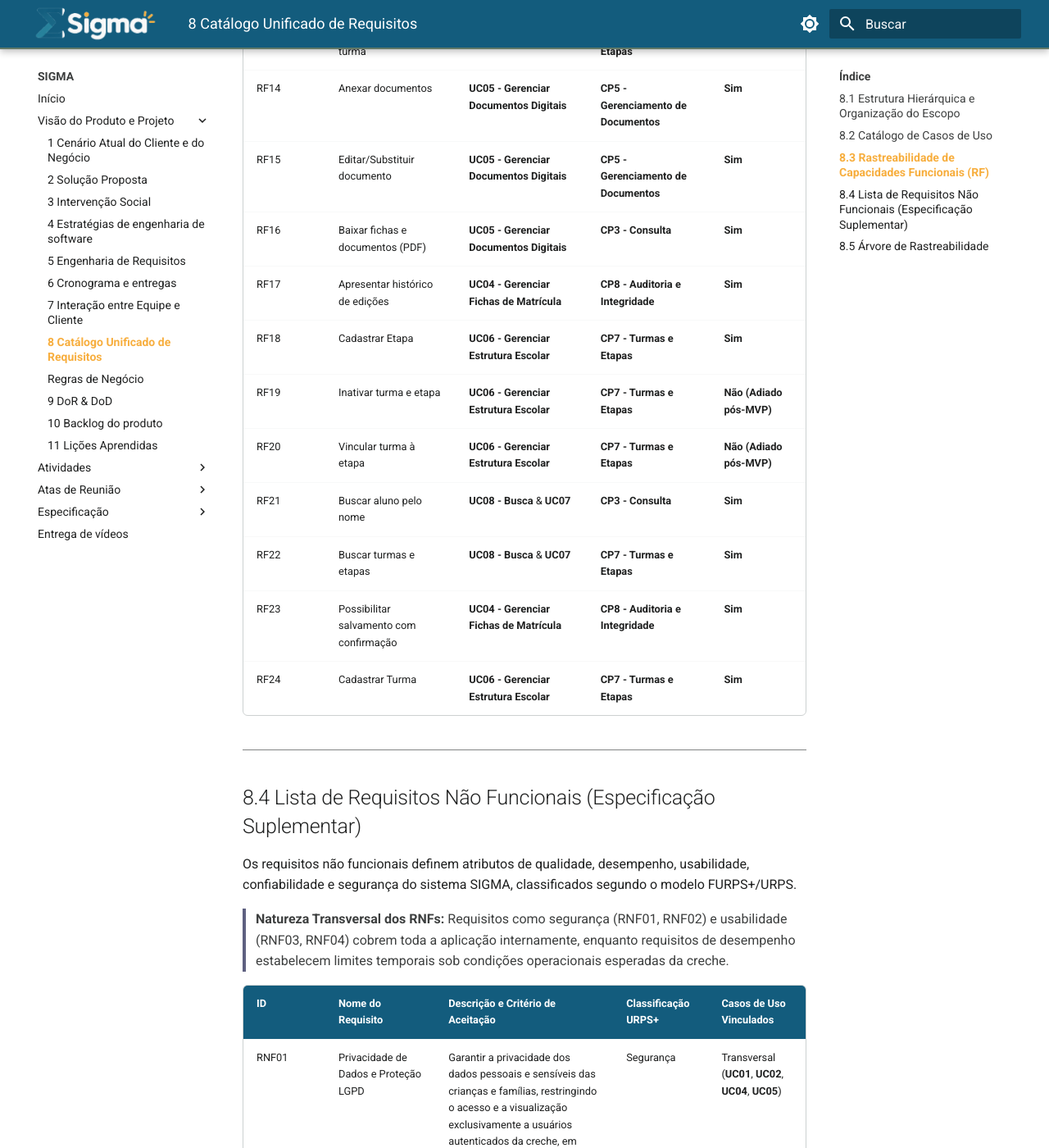
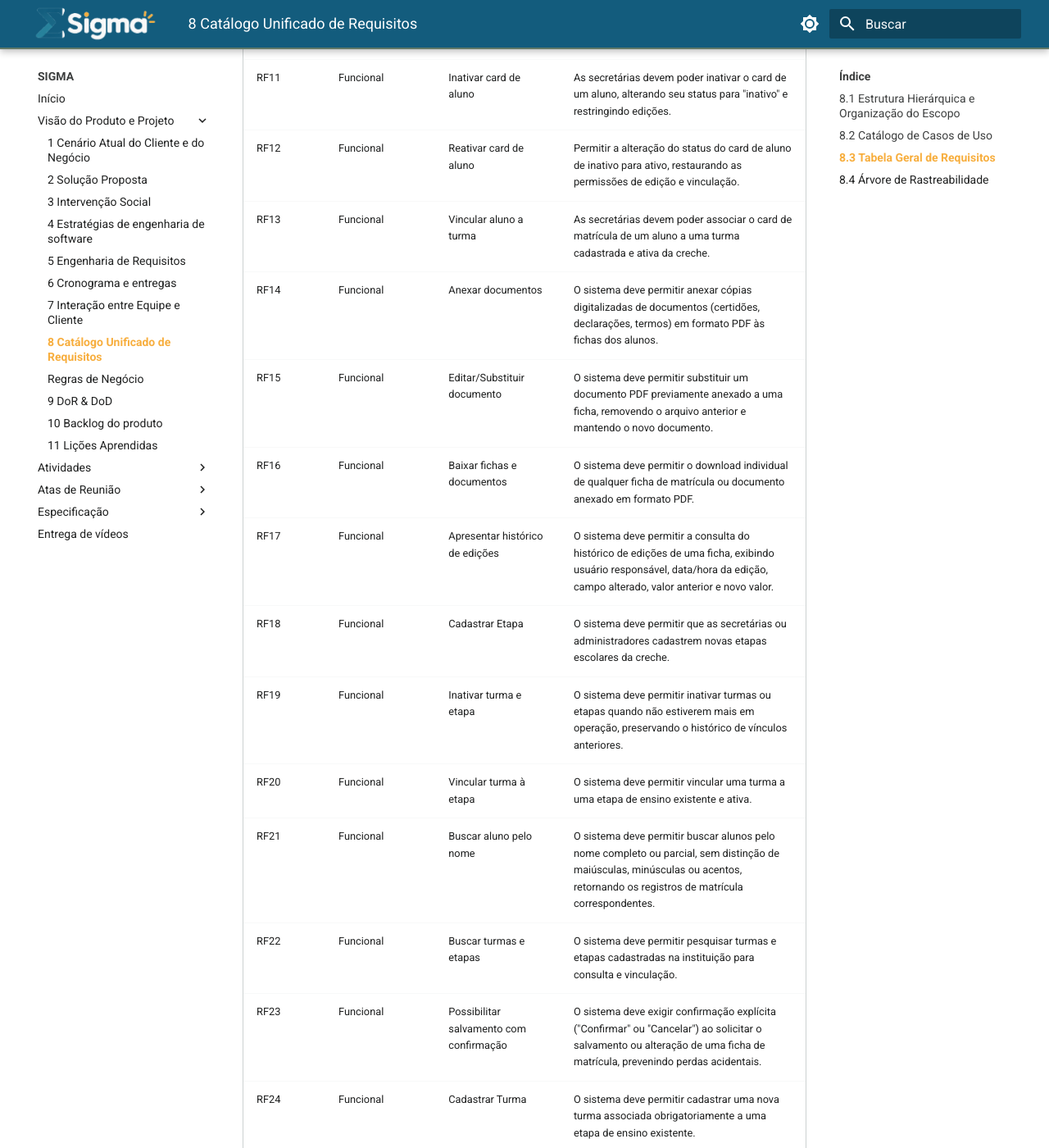
Before and after one commit to mdsreq-fga-unb/REQ-2026.2-T01-Sigma, an MkDocs documentation site: the page built from docs/doc-visao/8_requisitos.md, in a window 1280 px wide and 1400 px high, scrolled down 6670 px. Shown: the whole window at 82% size. Built offline with MkDocs 1.6.1 and Material for MkDocs 9.7.7, drawn with Linux system fonts in a browser that asks for light colours; some of the changed text lies outside the part shown.

Commit message:
feat(docs): unifica tabela geral de requisitos vinculada aos chips dos cards

```diff
--- a/docs/doc-visao/8_requisitos.md
+++ b/docs/doc-visao/8_requisitos.md
@@ -429,63 +429,52 @@
 ---
 
 <span id="83-rastreabilidade-dos-requisitos-funcionais-aos-casos-de-uso"></span>
-## 8.3 Rastreabilidade de Capacidades Funcionais (RF)
+<span id="82-lista-de-requisitos-nao-funcionais-especificacao-suplementar"></span>
+## 8.3 Tabela Geral de Requisitos
 
-A tabela a seguir relaciona as capacidades funcionais do sistema aos respectivos Casos de Uso, Características do Produto (CP) e ao planejamento de entrega do MVP:
+A tabela a seguir consolida as especificações de todos os requisitos funcionais e não funcionais do sistema:
 
-| ID | Capacidade / Funcionalidade | Caso de Uso | Característica (CP) | Entrega MVP |
-| :--- | :--- | :--- | :--- | :--- |
-| <span id="req-rf01" class="rf-anchor">RF01</span> | Disponibilizar quadro de avisos | [UC03 - Gerenciar Quadro de Avisos](casos-uso/uc03.md) | [CP6 - Avisos Rápidos](2_solucao.md#23-caracteristicas-de-produto) | [Não (Pós-MVP)](10_backlog.md#102-priorizacao-do-backlog-e-mvp) |
-| <span id="req-rf02" class="rf-anchor">RF02</span> | Lançar avisos | [UC03 - Gerenciar Quadro de Avisos](casos-uso/uc03.md) | [CP6 - Avisos Rápidos](2_solucao.md#23-caracteristicas-de-produto) | [Não (Pós-MVP)](10_backlog.md#102-priorizacao-do-backlog-e-mvp) |
-| <span id="req-rf03" class="rf-anchor">RF03</span> | Exibir avisos | [UC03 - Gerenciar Quadro de Avisos](casos-uso/uc03.md) | [CP6 - Avisos Rápidos](2_solucao.md#23-caracteristicas-de-produto) | [Não (Pós-MVP)](10_backlog.md#102-priorizacao-do-backlog-e-mvp) |
-| <span id="req-rf04" class="rf-anchor">RF04</span> | Apagar avisos | [UC03 - Gerenciar Quadro de Avisos](casos-uso/uc03.md) | [CP6 - Avisos Rápidos](2_solucao.md#23-caracteristicas-de-produto) | [Não (Pós-MVP)](10_backlog.md#102-priorizacao-do-backlog-e-mvp) |
-| <span id="req-rf05" class="rf-anchor">RF05</span> | Cadastrar Usuários | [UC02 - Gerenciar Usuários Administrativos](casos-uso/uc02.md) | [CP4 - Controle de Acesso](2_solucao.md#23-caracteristicas-de-produto) | [Sim](10_backlog.md#102-priorizacao-do-backlog-e-mvp) |
-| <span id="req-rf06" class="rf-anchor">RF06</span> | Realizar login | [UC01 - Gerenciar Autenticação](casos-uso/uc01.md) | [CP4 - Controle de Acesso](2_solucao.md#23-caracteristicas-de-produto) | [Sim](10_backlog.md#102-priorizacao-do-backlog-e-mvp) |
-| <span id="req-rf07" class="rf-anchor">RF07</span> | Realizar logout | [UC01 - Gerenciar Autenticação](casos-uso/uc01.md) | [CP4 - Controle de Acesso](2_solucao.md#23-caracteristicas-de-produto) | [Sim](10_backlog.md#102-priorizacao-do-backlog-e-mvp) |
-| <span id="req-rf08" class="rf-anchor">RF08</span> | Cadastrar card de aluno | [UC04 - Gerenciar Fichas de Matrícula](casos-uso/uc04.md) | [CP1 - Cards de Matrícula](2_solucao.md#23-caracteristicas-de-produto) | [Sim](10_backlog.md#102-priorizacao-do-backlog-e-mvp) |
-| <span id="req-rf09" class="rf-anchor">RF09</span> | Preenchimento de fichas | [UC04 - Gerenciar Fichas de Matrícula](casos-uso/uc04.md) | [CP1 - Cards de Matrícula](2_solucao.md#23-caracteristicas-de-produto) | [Sim](10_backlog.md#102-priorizacao-do-backlog-e-mvp) |
-| <span id="req-rf10" class="rf-anchor">RF10</span> | Editar fichas do card | [UC04 - Gerenciar Fichas de Matrícula](casos-uso/uc04.md) | [CP2 - Edição e Atualização](2_solucao.md#23-caracteristicas-de-produto) | [Sim](10_backlog.md#102-priorizacao-do-backlog-e-mvp) |
-| <span id="req-rf11" class="rf-anchor">RF11</span> | Inativar card de aluno | [UC04 - Gerenciar Fichas de Matrícula](casos-uso/uc04.md) | [CP2 - Edição e Atualização](2_solucao.md#23-caracteristicas-de-produto) | [Não (Adiado pós-MVP)](10_backlog.md#102-priorizacao-do-backlog-e-mvp) |
-| <span id="req-rf12" class="rf-anchor">RF12</span> | Reativar card de aluno | [UC04 - Gerenciar Fichas de Matrícula](casos-uso/uc04.md) | [CP2 - Edição e Atualização](2_solucao.md#23-caracteristicas-de-produto) | [Não (Adiado pós-MVP)](10_backlog.md#102-priorizacao-do-backlog-e-mvp) |
-| <span id="req-rf13" class="rf-anchor">RF13</span> | Vincular aluno a turma | [UC07 - Alocar Alunos](casos-uso/uc07.md) | [CP7 - Turmas e Etapas](2_solucao.md#23-caracteristicas-de-produto) | [Sim](10_backlog.md#102-priorizacao-do-backlog-e-mvp) |
-| <span id="req-rf14" class="rf-anchor">RF14</span> | Anexar documentos | [UC05 - Gerenciar Documentos Digitais](casos-uso/uc05.md) | [CP5 - Gerenciamento de Documentos](2_solucao.md#23-caracteristicas-de-produto) | [Sim](10_backlog.md#102-priorizacao-do-backlog-e-mvp) |
-| <span id="req-rf15" class="rf-anchor">RF15</span> | Editar/Substituir documento | [UC05 - Gerenciar Documentos Digitais](casos-uso/uc05.md) | [CP5 - Gerenciamento de Documentos](2_solucao.md#23-caracteristicas-de-produto) | [Sim](10_backlog.md#102-priorizacao-do-backlog-e-mvp) |
-| <span id="req-rf16" class="rf-anchor">RF16</span> | Baixar fichas e documentos (PDF) | [UC05 - Gerenciar Documentos Digitais](casos-uso/uc05.md) | [CP3 - Consulta](2_solucao.md#23-caracteristicas-de-produto) | [Sim](10_backlog.md#102-priorizacao-do-backlog-e-mvp) |
-| <span id="req-rf17" class="rf-anchor">RF17</span> | Apresentar histórico de edições | [UC04 - Gerenciar Fichas de Matrícula](casos-uso/uc04.md) | [CP8 - Auditoria e Integridade](2_solucao.md#23-caracteristicas-de-produto) | [Sim](10_backlog.md#102-priorizacao-do-backlog-e-mvp) |
-| <span id="req-rf18" class="rf-anchor">RF18</span> | Cadastrar Etapa | [UC06 - Gerenciar Estrutura Escolar](casos-uso/uc06.md) | [CP7 - Turmas e Etapas](2_solucao.md#23-caracteristicas-de-produto) | [Sim](10_backlog.md#102-priorizacao-do-backlog-e-mvp) |
-| <span id="req-rf19" class="rf-anchor">RF19</span> | Inativar turma e etapa | [UC06 - Gerenciar Estrutura Escolar](casos-uso/uc06.md) | [CP7 - Turmas e Etapas](2_solucao.md#23-caracteristicas-de-produto) | [Não (Adiado pós-MVP)](10_backlog.md#102-priorizacao-do-backlog-e-mvp) |
-| <span id="req-rf20" class="rf-anchor">RF20</span> | Vincular turma à etapa | [UC06 - Gerenciar Estrutura Escolar](casos-uso/uc06.md) | [CP7 - Turmas e Etapas](2_solucao.md#23-caracteristicas-de-produto) | [Não (Adiado pós-MVP)](10_backlog.md#102-priorizacao-do-backlog-e-mvp) |
-| <span id="req-rf21" class="rf-anchor">RF21</span> | Buscar aluno pelo nome | [UC08 - Busca](casos-uso/uc08.md) & [UC07](casos-uso/uc07.md) | [CP3 - Consulta](2_solucao.md#23-caracteristicas-de-produto) | [Sim](10_backlog.md#102-priorizacao-do-backlog-e-mvp) |
-| <span id="req-rf22" class="rf-anchor">RF22</span> | Buscar turmas e etapas | [UC08 - Busca](casos-uso/uc08.md) & [UC07](casos-uso/uc07.md) | [CP7 - Turmas e Etapas](2_solucao.md#23-caracteristicas-de-produto) | [Sim](10_backlog.md#102-priorizacao-do-backlog-e-mvp) |
-| <span id="req-rf23" class="rf-anchor">RF23</span> | Possibilitar salvamento com confirmação | [UC04 - Gerenciar Fichas de Matrícula](casos-uso/uc04.md) | [CP8 - Auditoria e Integridade](2_solucao.md#23-caracteristicas-de-produto) | [Sim](10_backlog.md#102-priorizacao-do-backlog-e-mvp) |
-| <span id="req-rf24" class="rf-anchor">RF24</span> | Cadastrar Turma | [UC06 - Gerenciar Estrutura Escolar](casos-uso/uc06.md) | [CP7 - Turmas e Etapas](2_solucao.md#23-caracteristicas-de-produto) | [Sim](10_backlog.md#102-priorizacao-do-backlog-e-mvp) |
-
----
-
-<span id="82-lista-de-requisitos-nao-funcionais-especificacao-suplementar"></span>
-## 8.4 Lista de Requisitos Não Funcionais (Especificação Suplementar)
-
-Os requisitos não funcionais definem atributos de qualidade, desempenho, usabilidade, confiabilidade e segurança do sistema SIGMA, classificados segundo o modelo FURPS+/URPS.
-
-> **Natureza Transversal dos RNFs:** Requisitos como segurança (RNF01, RNF02) e usabilidade (RNF03, RNF04) cobrem toda a aplicação internamente, enquanto requisitos de desempenho estabelecem limites temporais sob condições operacionais esperadas da creche.
-
-| ID | Nome do Requisito | Descrição e Critério de Aceitação | Classificação URPS+ | Casos de Uso Vinculados |
-| :--- | :--- | :--- | :--- | :--- |
-| <span id="req-rnf01" class="rf-anchor">RNF01</span> | Privacidade de Dados e Proteção LGPD | Garantir a privacidade dos dados pessoais e sensíveis das crianças e famílias, restringindo o acesso e a visualização exclusivamente a usuários autenticados da creche, em conformidade com a LGPD. | Segurança | Transversal ([UC01](casos-uso/uc01.md), [UC02](casos-uso/uc02.md), [UC04](casos-uso/uc04.md), [UC05](casos-uso/uc05.md)) |
-| <span id="req-rnf02" class="rf-anchor">RNF02</span> | Restrição de Acesso não Autenticado | O sistema deve restringir o acesso a todas as rotas e funcionalidades internas exclusivamente a usuários autenticados com credenciais válidas. Requisições não autenticadas devem retornar HTTP 401 e redirecionar para login. | Segurança | Transversal (Todos os UCs internos) |
-| <span id="req-rnf03" class="rf-anchor">RNF03</span> | Interface Responsiva e Adaptável | O sistema deve adaptar seus componentes visuais para monitores desktop e dispositivos móveis (resoluções de 360px mobile, 768px tablet e 1280px desktop), preservando layout e funcionalidade. | Usabilidade | Global |
-| <span id="req-rnf04" class="rf-anchor">RNF04</span> | Suporte a Modo Escuro Alternável | O sistema deve disponibilizar alternância de tema visual (claro/escuro), assegurando índices de contraste e legibilidade adequados em ambas as paletas. | Usabilidade | Global |
-| <span id="req-rnf05" class="rf-anchor">RNF05</span> | Tempo de Resposta ao Logar | Garantir tempo de resposta inferior a 2 segundos entre o clique no botão de login e a autorização de acesso ao painel, sob conexão de rede estável. | Desempenho | [UC01 - Autenticação](casos-uso/uc01.md) |
-| <span id="req-rnf06" class="rf-anchor">RNF06</span> | Tempo de Resposta ao Buscar Aluno | Retornar os resultados da consulta de alunos em tempo inferior a 2 segundos para 95% das requisições na base da creche (estimada em ~200-300 registros anuais). | Desempenho | [UC07](casos-uso/uc07.md), [UC08](casos-uso/uc08.md) |
-| <span id="req-rnf07" class="rf-anchor">RNF07</span> | Tempo de Resposta para Buscar Turmas ou Etapas | Retornar os resultados da consulta de turmas e etapas em tempo inferior a 2 segundos para 95% das requisições. | Desempenho | [UC06](casos-uso/uc06.md), [UC07](casos-uso/uc07.md), [UC08](casos-uso/uc08.md) |
-| <span id="req-rnf08" class="rf-anchor">RNF08</span> | Tempo de Resposta para Salvar Ficha | O sistema deve concluir o salvamento de uma ficha de matrícula em tempo inferior a 5 segundos para 95% das requisições, exibindo confirmação de sucesso. | Desempenho | [UC04 - Fichas de Matrícula](casos-uso/uc04.md) |
-| <span id="req-rnf09" class="rf-anchor">RNF09</span> | Disponibilidade Operacional | O sistema deve assegurar disponibilidade de 99,5% durante o horário de expediente comercial da creche (segunda a sexta-feira, das 07h00 às 19h30). | Confiabilidade | Global |
-| <span id="req-rnf10" class="rf-anchor">RNF10</span> | Suporte a Acessos Concorrentes | O sistema deve suportar simultaneamente a equipe administrativa (mínimo de 10 usuários simultâneos) sem degradação perceptível de tempo de resposta. | Desempenho | Global |
+| ID | Tipo | Nome do Requisito | Descrição |
+| :--- | :--- | :--- | :--- |
+| <span id="req-rf01" class="rf-anchor">RF01</span> | Funcional | Disponibilizar quadro de avisos | O sistema deve disponibilizar um espaço central para visualização e gerenciamento de avisos administrativos da creche. |
+| <span id="req-rf02" class="rf-anchor">RF02</span> | Funcional | Lançar avisos | As secretárias ou administradores devem poder publicar novos avisos informando assunto, descrição, autor e data. |
+| <span id="req-rf03" class="rf-anchor">RF03</span> | Funcional | Exibir avisos | O sistema deve listar de forma clara os avisos cadastrados no mural geral da instituição. |
+| <span id="req-rf04" class="rf-anchor">RF04</span> | Funcional | Apagar avisos | As secretárias ou administradores devem poder excluir avisos publicados quando não forem mais necessários. |
+| <span id="req-rf05" class="rf-anchor">RF05</span> | Funcional | Cadastrar Usuários | Permitir que usuários com perfil administrativo realizem o cadastro de novos usuários no sistema. |
+| <span id="req-rf06" class="rf-anchor">RF06</span> | Funcional | Realizar login | As secretárias e administradores devem poder realizar login no sistema com e-mail cadastrado e senha. |
+| <span id="req-rf07" class="rf-anchor">RF07</span> | Funcional | Realizar logout | As secretárias e administradores devem poder encerrar com segurança sua sessão ativa no sistema. |
+| <span id="req-rf08" class="rf-anchor">RF08</span> | Funcional | Cadastrar card de aluno | As secretárias devem poder criar cards de alunos representando os registros oficiais de matrícula da instituição. |
+| <span id="req-rf09" class="rf-anchor">RF09</span> | Funcional | Preenchimento de fichas | As secretárias devem poder preencher as fichas obrigatórias: Termo de Compromisso Escolar, Termo de Autorização de Uso de Imagem, Termo de Saída de Aluno, Ficha Socioeconômica e Requerimento de Matrícula. |
+| <span id="req-rf10" class="rf-anchor">RF10</span> | Funcional | Editar fichas do card | As secretárias devem poder editar qualquer uma das informações das fichas do card para manutenção e atualização cadastral contínua. |
+| <span id="req-rf11" class="rf-anchor">RF11</span> | Funcional | Inativar card de aluno | As secretárias devem poder inativar o card de um aluno, alterando seu status para "inativo" e restringindo edições. |
+| <span id="req-rf12" class="rf-anchor">RF12</span> | Funcional | Reativar card de aluno | Permitir a alteração do status do card de aluno de inativo para ativo, restaurando as permissões de edição e vinculação. |
+| <span id="req-rf13" class="rf-anchor">RF13</span> | Funcional | Vincular aluno a turma | As secretárias devem poder associar o card de matrícula de um aluno a uma turma cadastrada e ativa da creche. |
+| <span id="req-rf14" class="rf-anchor">RF14</span> | Funcional | Anexar documentos | O sistema deve permitir anexar cópias digitalizadas de documentos (certidões, declarações, termos) em formato PDF às fichas dos alunos. |
+| <span id="req-rf15" class="rf-anchor">RF15</span> | Funcional | Editar/Substituir documento | O sistema deve permitir substituir um documento PDF previamente anexado a uma ficha, removendo o arquivo anterior e mantendo o novo documento. |
+| <span id="req-rf16" class="rf-anchor">RF16</span> | Funcional | Baixar fichas e documentos | O sistema deve permitir o download individual de qualquer ficha de matrícula ou documento anexado em formato PDF. |
+| <span id="req-rf17" class="rf-anchor">RF17</span> | Funcional | Apresentar histórico de edições | O sistema deve permitir a consulta do histórico de edições de uma ficha, exibindo usuário responsável, data/hora da edição, campo alterado, valor anterior e novo valor. |
+| <span id="req-rf18" class="rf-anchor">RF18</span> | Funcional | Cadastrar Etapa | O sistema deve permitir que as secretárias ou administradores cadastrem novas etapas escolares da creche. |
+| <span id="req-rf19" class="rf-anchor">RF19</span> | Funcional | Inativar turma e etapa | O sistema deve permitir inativar turmas ou etapas quando não estiverem mais em operação, preservando o histórico de vínculos anteriores. |
+| <span id="req-rf20" class="rf-anchor">RF20</span> | Funcional | Vincular turma à etapa | O sistema deve permitir vincular uma turma a uma etapa de ensino existente e ativa. |
+| <span id="req-rf21" class="rf-anchor">RF21</span> | Funcional | Buscar aluno pelo nome | O sistema deve permitir buscar alunos pelo nome completo ou parcial, sem distinção de maiúsculas, minúsculas ou acentos, retornando os registros de matrícula correspondentes. |
+| <span id="req-rf22" class="rf-anchor">RF22</span> | Funcional | Buscar turmas e etapas | O sistema deve permitir pesquisar turmas e etapas cadastradas na instituição para consulta e vinculação. |
+| <span id="req-rf23" class="rf-anchor">RF23</span> | Funcional | Possibilitar salvamento com confirmação | O sistema deve exigir confirmação explícita ("Confirmar" ou "Cancelar") ao solicitar o salvamento ou alteração de uma ficha de matrícula, prevenindo perdas acidentais. |
+| <span id="req-rf24" class="rf-anchor">RF24</span> | Funcional | Cadastrar Turma | O sistema deve permitir cadastrar uma nova turma associada obrigatoriamente a uma etapa de ensino existente. |
+| <span id="req-rnf01" class="rf-anchor">RNF01</span> | Não Funcional (Segurança) | Privacidade de Dados e Proteção LGPD | Garantir a privacidade dos dados pessoais e sensíveis das crianças e famílias, restringindo o acesso e a visualização exclusivamente a usuários autenticados da creche, em conformidade com a LGPD. |
+| <span id="req-rnf02" class="rf-anchor">RNF02</span> | Não Funcional (Segurança) | Restrição de Acesso não Autenticado | O sistema deve restringir o acesso a todas as rotas e funcionalidades internas exclusivamente a usuários autenticados com credenciais válidas. Requisições não autenticadas devem retornar HTTP 401 e redirecionar para login. |
+| <span id="req-rnf03" class="rf-anchor">RNF03</span> | Não Funcional (Usabilidade) | Interface Responsiva e Adaptável | O sistema deve adaptar seus componentes visuais para monitores desktop e dispositivos móveis (resoluções de 360px mobile, 768px tablet e 1280px desktop), preservando layout e funcionalidade. |
+| <span id="req-rnf04" class="rf-anchor">RNF04</span> | Não Funcional (Usabilidade) | Suporte a Modo Escuro Alternável | O sistema deve disponibilizar alternância de tema visual (claro/escuro), assegurando índices de contraste e legibilidade adequados em ambas as paletas. |
+| <span id="req-rnf05" class="rf-anchor">RNF05</span> | Não Funcional (Desempenho) | Tempo de Resposta ao Logar | Garantir tempo de resposta inferior a 2 segundos entre o clique no botão de login e a autorização de acesso ao painel, sob conexão de rede estável. |
+| <span id="req-rnf06" class="rf-anchor">RNF06</span> | Não Funcional (Desempenho) | Tempo de Resposta ao Buscar Aluno | Retornar os resultados da consulta de alunos em tempo inferior a 2 segundos para 95% das requisições na base da creche (estimada em ~200-300 registros anuais). |
+| <span id="req-rnf07" class="rf-anchor">RNF07</span> | Não Funcional (Desempenho) | Tempo de Resposta para Buscar Turmas ou Etapas | Retornar os resultados da consulta de turmas e etapas em tempo inferior a 2 segundos para 95% das requisições. |
+| <span id="req-rnf08" class="rf-anchor">RNF08</span> | Não Funcional (Desempenho) | Tempo de Resposta para Salvar Ficha | O sistema deve concluir o salvamento de uma ficha de matrícula em tempo inferior a 5 segundos para 95% das requisições, exibindo confirmação de sucesso. |
+| <span id="req-rnf09" class="rf-anchor">RNF09</span> | Não Funcional (Confiabilidade) | Disponibilidade Operacional | O sistema deve assegurar disponibilidade de 99,5% durante o horário de expediente comercial da creche (segunda a sexta-feira, das 07h00 às 19h30). |
+| <span id="req-rnf10" class="rf-anchor">RNF10</span> | Não Funcional (Desempenho) | Suporte a Acessos Concorrentes | O sistema deve suportar simultaneamente a equipe administrativa (mínimo de 10 usuários simultâneos) sem degradação perceptível de tempo de resposta. |
 
 ---
 
 <span id="83-arvore-de-rastreabilidade"></span>
-## 8.5 Árvore de Rastreabilidade
+## 8.4 Árvore de Rastreabilidade
 
 A representação gráfica abaixo conecta o problema, objetivos específicos (OEs), características do produto (CPs) e os requisitos no Miro:
 
```
